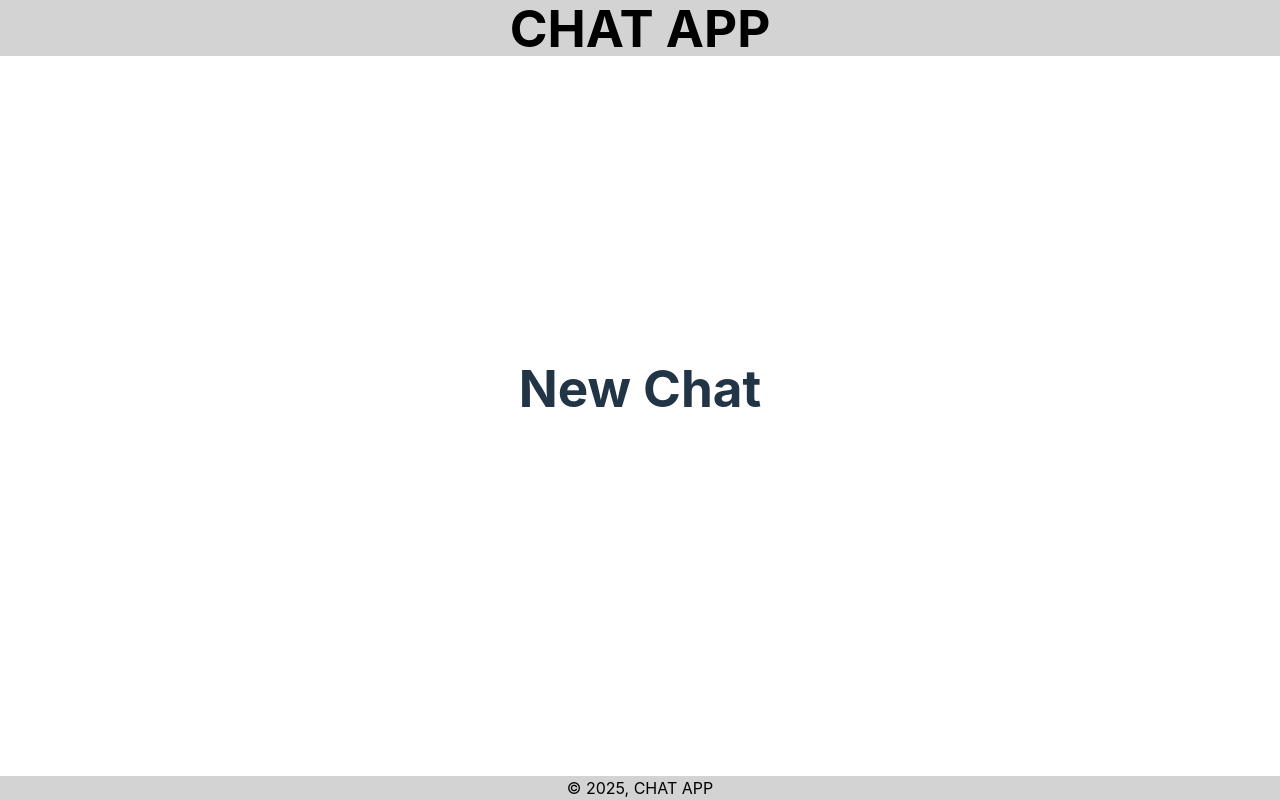
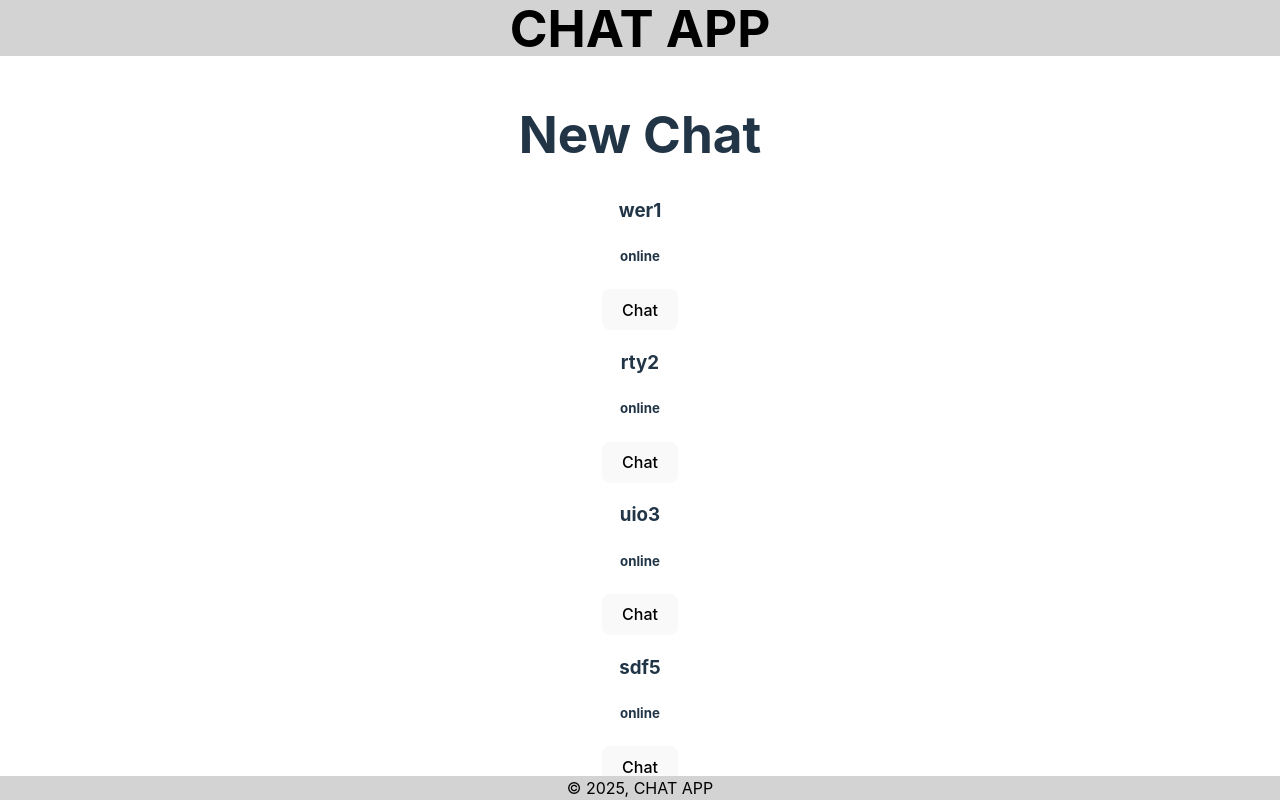
Before and after one commit to IvannaGotsova/ChatApp, a React (Vite) app in the folder chatapp/: page /new-chat in a window 1280 px wide. Shown: the top 800 px of the page. Built offline with nearby package versions, Linux system fonts and the light colour scheme.

Commit message:
Added users

```diff
--- a/chatapp/src/components/NewChat.jsx
+++ b/chatapp/src/components/NewChat.jsx
@@ -1,7 +1,25 @@
+import users from "../db//users.json"
+import {Popup} from 'reactjs-popup';
+import { useNavigate } from "react-router-dom"
+
 function NewChat () {
     return (
         <>
           <h1>New Chat</h1>
+
+          {users.map(u => {
+
+            return (
+              <div key={u.id}>
+                {u.status === true ? <h3 key={u.id}> {u.user}</h3> : " "}
+                {u.status === true ? <h5>{u.status == true ? "online" : "offline"}</h5> : " "}
+                {u.status === true ? <button onClick={() => navigate('/new-chat')} disabled={u.status == false}>Chat</button> : " "}
+              </div>
+            )
+          }
+
+          )}
+
         </>
     )
 }
```
